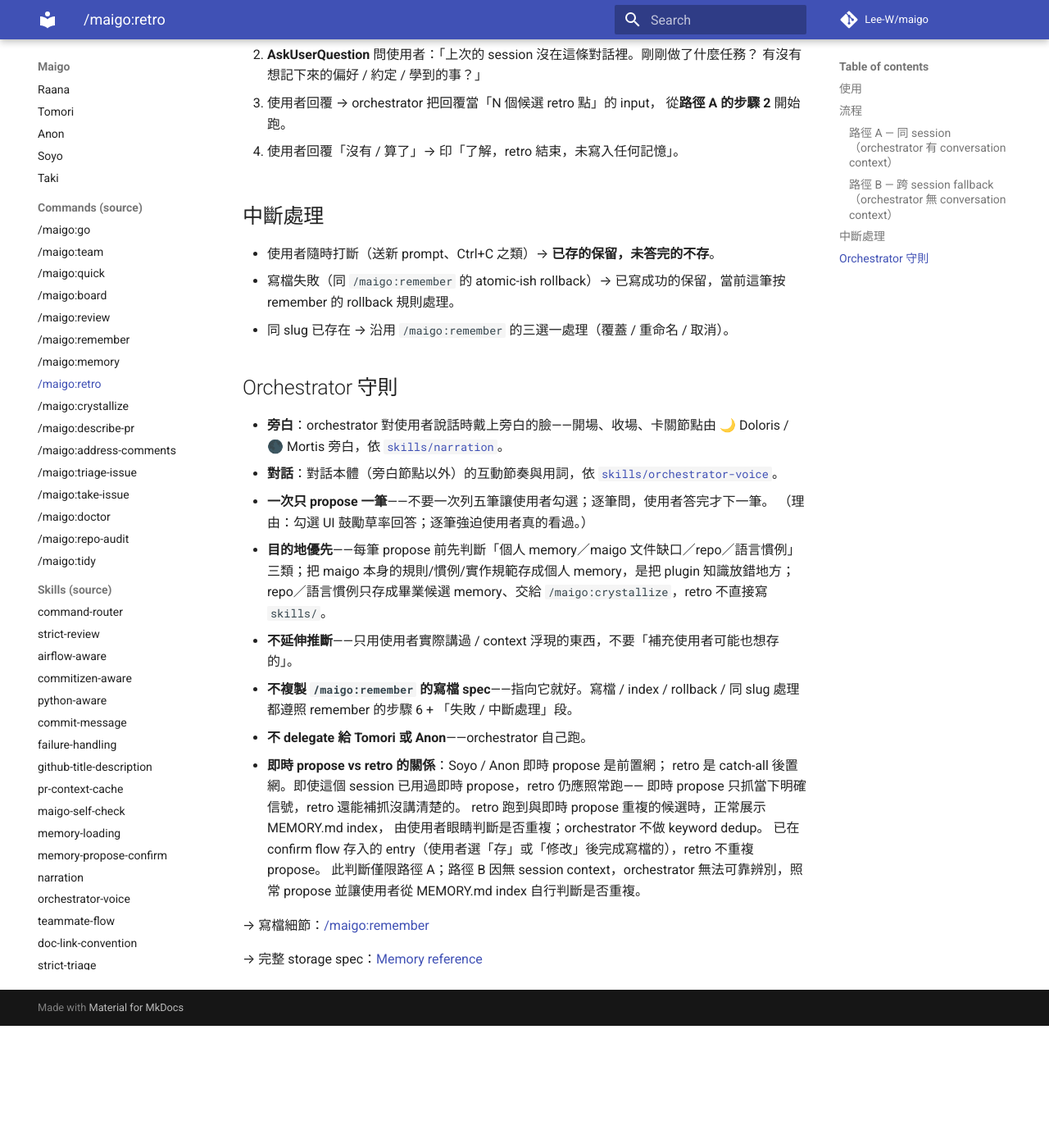
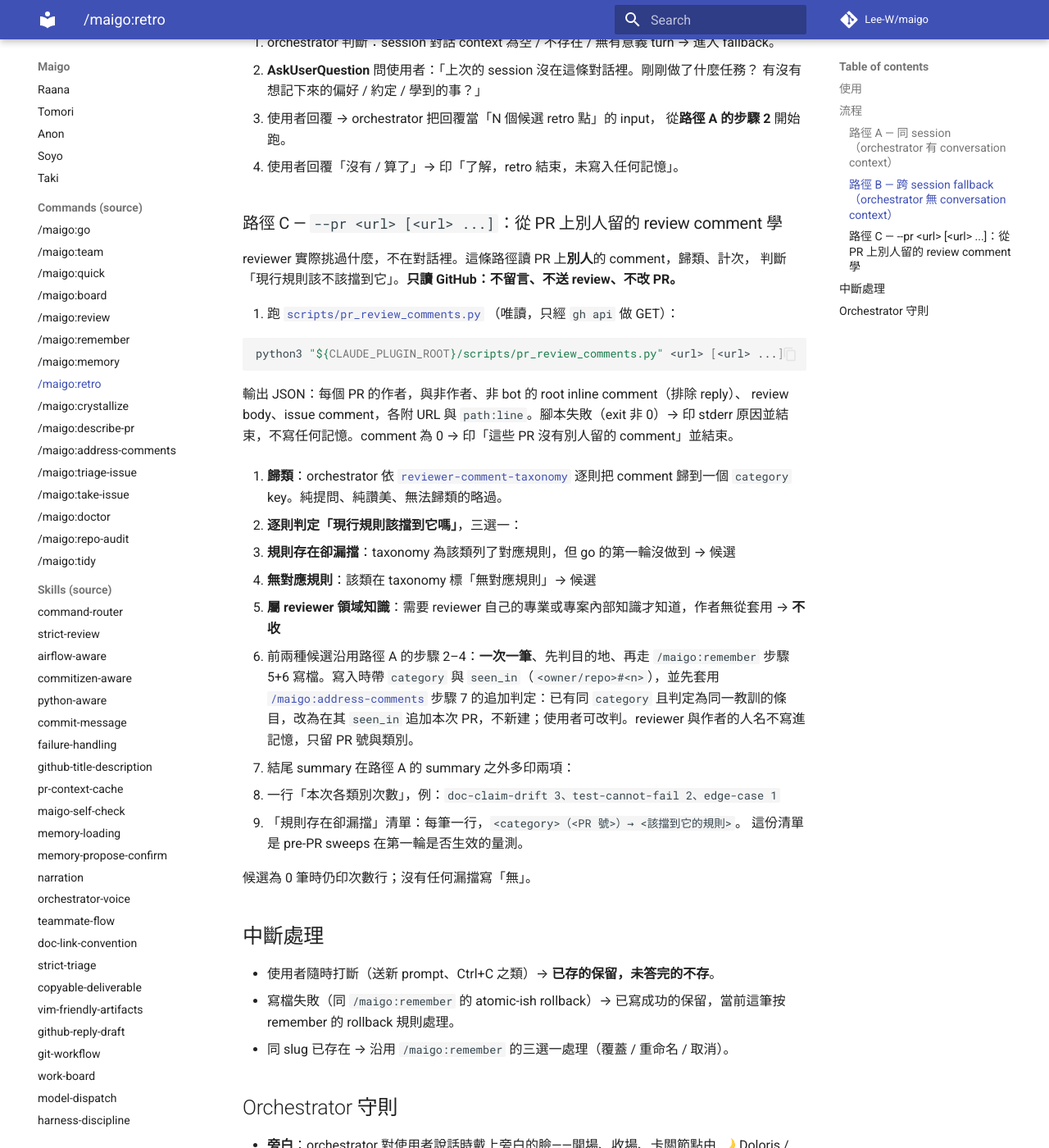
Before and after one commit to Lee-W/maigo, an MkDocs documentation site: the page built from docs/commands/retro.md, in a window 1280 px wide and 1400 px high, scrolled down 3330 px. Shown: the whole window at 82% size. Built offline with MkDocs 1.6.1 and Material for MkDocs 9.7.7, drawn with Linux system fonts in a browser that asks for light colours; comment, search, counter and statistics services are not loaded; before the commit the page ends 4581 px from its top, so only the background shows below that; some of the changed text lies outside the part shown.

Commit message:
feat(retro): add a --pr path that classifies reviewer comments and counts missed rules

````diff
--- a/commands/retro.md
+++ b/commands/retro.md
@@ -1,6 +1,6 @@
 ---
 description: Session 結束時，把對話裡浮現的偏好 / 約定 / 學到的事，逐筆 AskUserQuestion 確認後寫進跨專案記憶層。寫檔流程 reuse /maigo:remember。
-allowed-tools: Read, Write, Edit, Bash(mkdir:*), Bash(cat:*), Bash(ls:*), Bash(test:*), AskUserQuestion
+allowed-tools: Read, Write, Edit, Bash(mkdir:*), Bash(cat:*), Bash(ls:*), Bash(test:*), Bash(python3 ${CLAUDE_PLUGIN_ROOT}/scripts/pr_review_comments.py:*), AskUserQuestion
 ---
 
 <!-- mkdocs-include-start -->
@@ -16,9 +16,10 @@ Session 快結束時，那些「使用者剛指出的偏好」、「約好的慣
 
 ```
 /maigo:retro
+/maigo:retro --pr <url> [<url> ...]
 ```
 
-（無參數）
+（無參數＝路徑 A／B；帶 `--pr` ＝路徑 C）
 
 ## 流程
 
@@ -90,6 +91,44 @@ Session 快結束時，那些「使用者剛指出的偏好」、「約好的慣
 
 4. 使用者回覆「沒有 / 算了」→ 印「了解，retro 結束，未寫入任何記憶」。
 
+### 路徑 C — `--pr <url> [<url> ...]`：從 PR 上別人留的 review comment 學
+
+reviewer 實際挑過什麼，不在對話裡。這條路徑讀 PR 上**別人**的 comment，歸類、計次，
+判斷「現行規則該不該擋到它」。**只讀 GitHub：不留言、不送 review、不改 PR。**
+
+1. 跑 [`scripts/pr_review_comments.py`](https://github.com/Lee-W/maigo/blob/main/scripts/pr_review_comments.py)
+   （唯讀，只經 `gh api` 做 GET）：
+
+   ```bash
+   python3 "${CLAUDE_PLUGIN_ROOT}/scripts/pr_review_comments.py" <url> [<url> ...]
+   ```
+
+   輸出 JSON：每個 PR 的作者，與非作者、非 bot 的 root inline comment（排除 reply）、
+   review body、issue comment，各附 URL 與 `path:line`。腳本失敗（exit 非 0）→ 印 stderr
+   原因並結束，不寫任何記憶。comment 為 0 → 印「這些 PR 沒有別人留的 comment」並結束。
+
+2. **歸類**：orchestrator 依
+   [`reviewer-comment-taxonomy`](https://github.com/Lee-W/maigo/blob/main/skills/strict-review/references/reviewer-comment-taxonomy.md)
+   逐則把 comment 歸到一個 `category` key。純提問、純讚美、無法歸類的略過。
+
+3. **逐則判定「現行規則該擋到它嗎」**，三選一：
+   - **規則存在卻漏擋**：taxonomy 為該類列了對應規則，但 go 的第一輪沒做到 → 候選
+   - **無對應規則**：該類在 taxonomy 標「無對應規則」→ 候選
+   - **屬 reviewer 領域知識**：需要 reviewer 自己的專業或專案內部知識才知道，作者無從套用 → **不收**
+
+4. 前兩種候選沿用路徑 A 的步驟 2–4：**一次一筆**、先判目的地、再走 `/maigo:remember`
+   步驟 5+6 寫檔。寫入時帶 `category` 與 `seen_in`（`<owner/repo>#<n>`），並先套用
+   [`/maigo:address-comments`](https://github.com/Lee-W/maigo/blob/main/commands/address-comments.md)
+   步驟 7 的追加判定：已有同 `category` 且判定為同一教訓的條目，改為在其 `seen_in`
+   追加本次 PR，不新建；使用者可改判。reviewer 與作者的人名不寫進記憶，只留 PR 號與類別。
+
+5. 結尾 summary 在路徑 A 的 summary 之外多印兩項：
+   - 一行「本次各類別次數」，例：`doc-claim-drift 3、test-cannot-fail 2、edge-case 1`
+   - 「規則存在卻漏擋」清單：每筆一行，`<category>（<PR 號>）→ <該擋到它的規則>`。
+     這份清單是 pre-PR sweeps 在第一輪是否生效的量測。
+
+   候選為 0 筆時仍印次數行；沒有任何漏擋寫「無」。
+
 ## 中斷處理
 
 - 使用者隨時打斷（送新 prompt、Ctrl+C 之類）→ **已存的保留，未答完的不存**。
````
Also changed, not shown: docs/reference/commands.md (+2 -1 lines).
